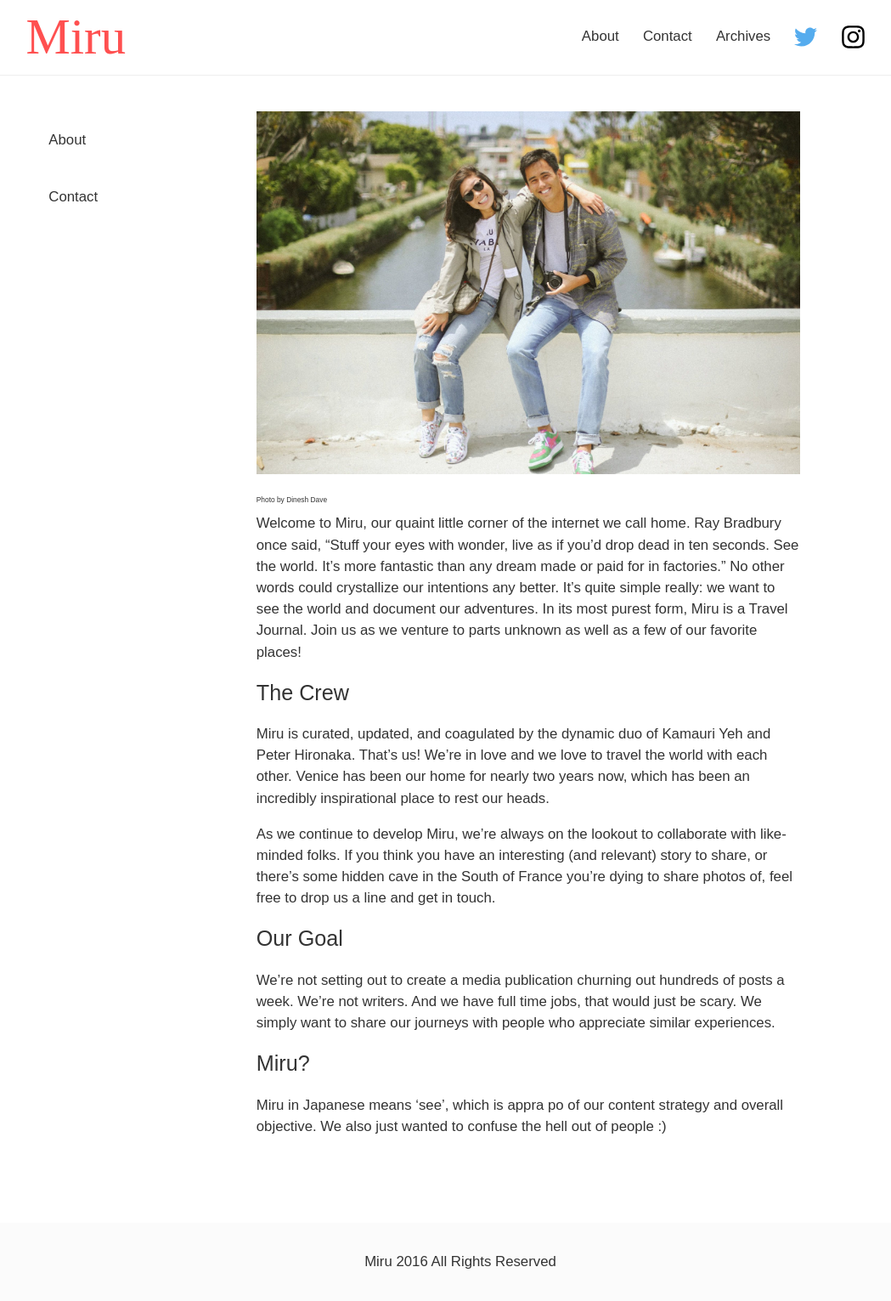
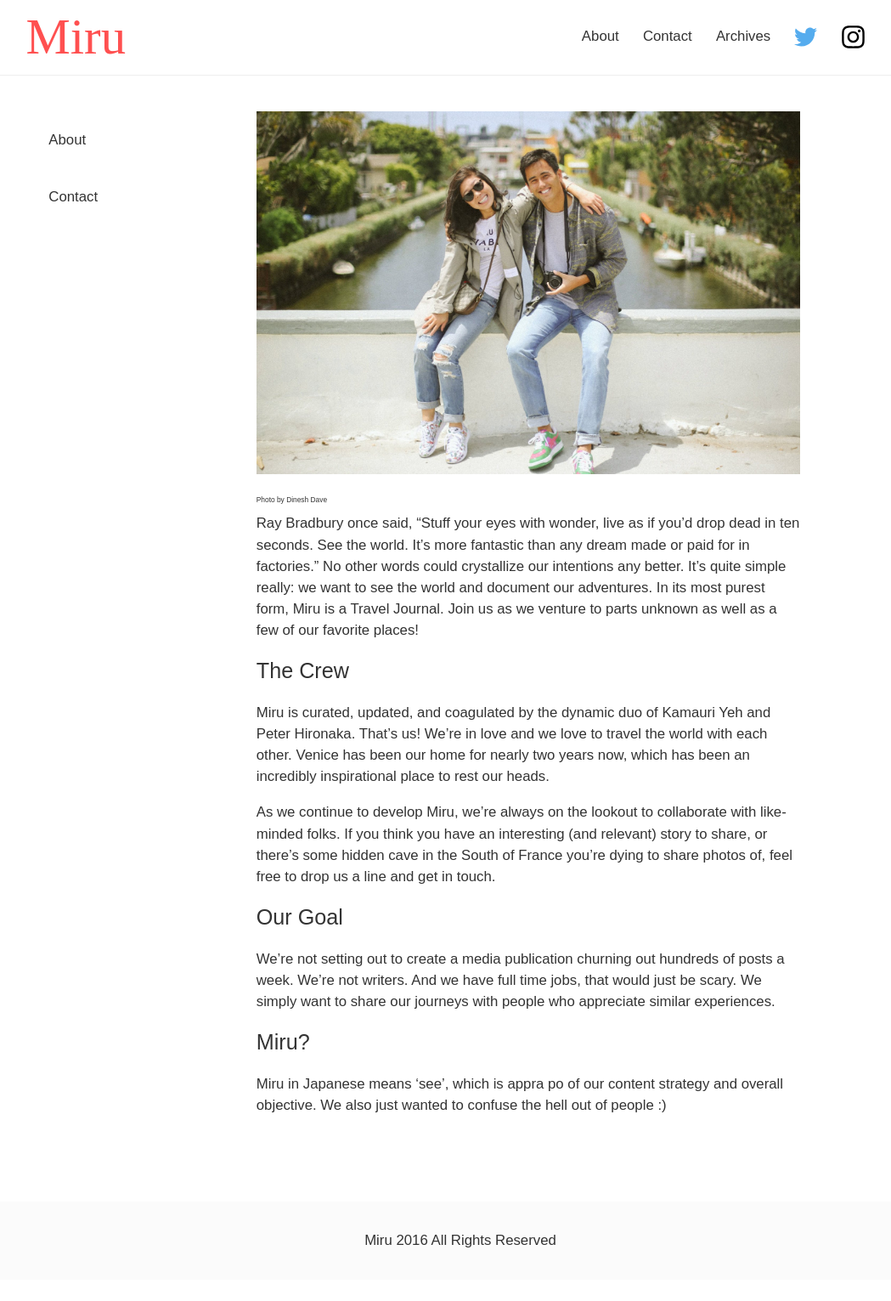
Before and after one commit to PHironaka/Miru-Blog, a Jekyll site: the page built from about.md, in a window 1280 px wide. Shown: the whole page at 85% size, without its empty margins (98-1147 px from the left). Built offline with Jekyll 4.4.1, drawn with Linux system fonts in a browser that asks for light colours; some web fonts are replaced; a script that is not in the unit is left out; comment, search, counter and statistics services are not loaded; after the commit the page ends 1506 px from its top, so only the background shows below that.

Commit message:
Updated About

```diff
--- a/about.md
+++ b/about.md
@@ -8,7 +8,7 @@
 
 ###### Photo by Dinesh Dave
 
-Welcome to Miru, our quaint little corner of the internet we call home. Ray Bradbury once said, “Stuff your eyes with wonder, live as if you’d drop dead in ten seconds. See the world. It’s more fantastic than any dream made or paid for in factories.” No other words could crystallize our intentions any better. It's quite simple really: we want to see the world and document our adventures. In its most purest form, Miru is a Travel Journal. Join us as we venture to parts unknown as well as a few of our favorite places!
+Ray Bradbury once said, “Stuff your eyes with wonder, live as if you’d drop dead in ten seconds. See the world. It’s more fantastic than any dream made or paid for in factories.” No other words could crystallize our intentions any better. It's quite simple really: we want to see the world and document our adventures. In its most purest form, Miru is a Travel Journal. Join us as we venture to parts unknown as well as a few of our favorite places!
 
 # The Crew
 
```
